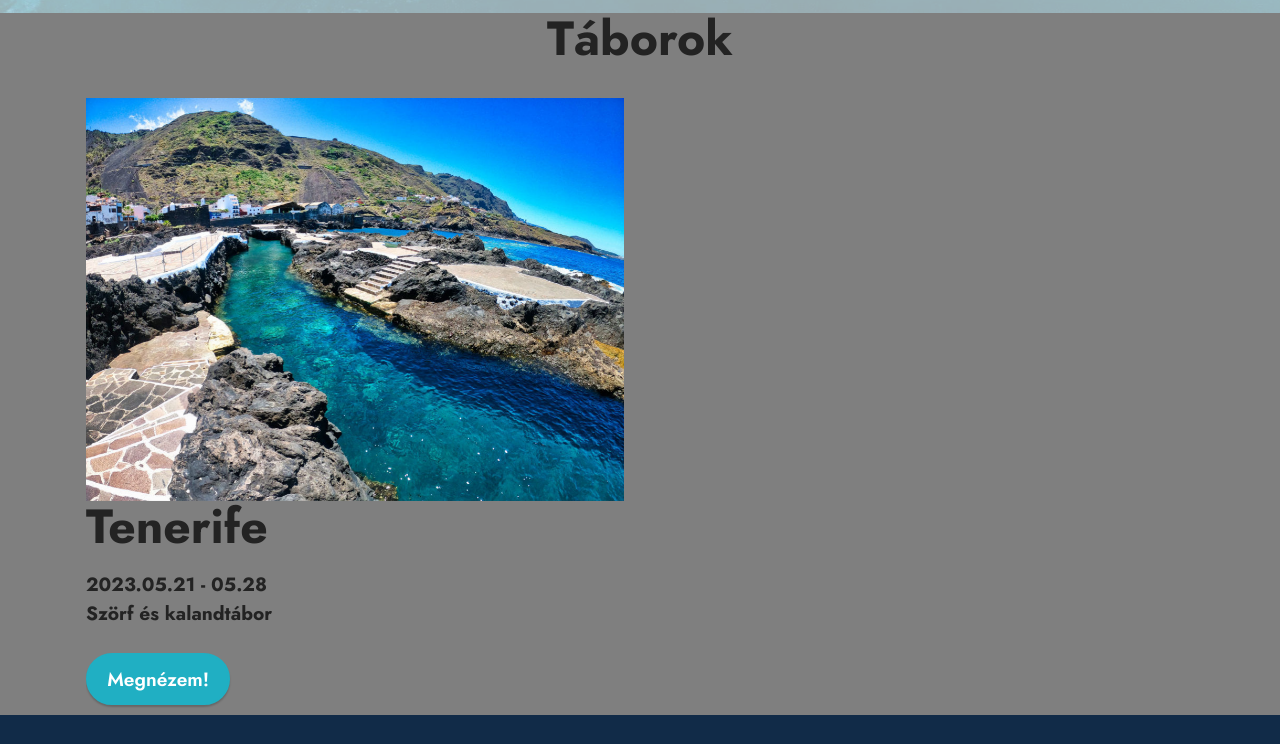
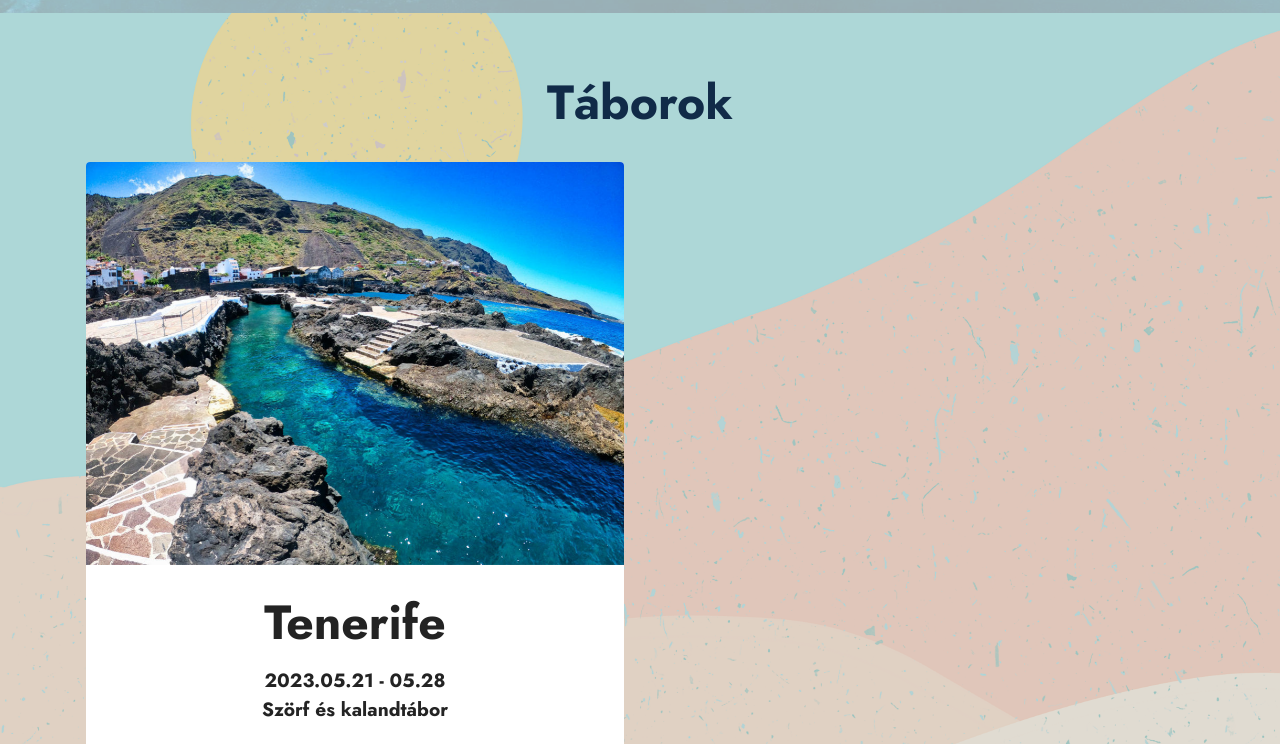
Before and after one commit to seaventurecamp/seaventurecamp, a plain HTML site: page index.html in a window 1280 px wide. Shown: the part 2571-3315 px from the top of the page. Drawn offline with Linux system fonts and the light colour scheme.

Commit message:
Add files via upload

```diff
--- a/assets/mobirise/css/mbr-additional.css
+++ b/assets/mobirise/css/mbr-additional.css
@@ -1165,6 +1165,68 @@ a {
     padding-right: 4rem;
   }
 }
+.cid-txfxvBwcx2 {
+  padding-top: 4rem;
+  padding-bottom: 2rem;
+  background-image: url("../../../assets/images/mbr-1920x1920.png");
+}
+.cid-txfxvBwcx2 .mbr-overlay {
+  background: #98dee8;
+  opacity: 0.3;
+}
+.cid-txfxvBwcx2 img,
+.cid-txfxvBwcx2 .item-img {
+  width: 100%;
+}
+.cid-txfxvBwcx2 .item:focus,
+.cid-txfxvBwcx2 span:focus {
+  outline: none;
+}
+.cid-txfxvBwcx2 .item {
+  cursor: pointer;
+  margin-bottom: 2rem;
+  position: relative;
+}
+.cid-txfxvBwcx2 .item-wrapper {
+  position: unset;
+  border-radius: 4px;
+  background: #ffffff;
+  height: 100%;
+  display: flex;
+  flex-flow: column nowrap;
+}
+@media (min-width: 992px) {
+  .cid-txfxvBwcx2 .item-wrapper .item-content {
+    padding: 2rem 2rem 0;
+  }
+  .cid-txfxvBwcx2 .item-wrapper .item-footer {
+    padding: 0 2rem 2rem;
+  }
+}
+@media (max-width: 991px) {
+  .cid-txfxvBwcx2 .item-wrapper .item-content {
+    padding: 1rem 1rem 0;
+  }
+  .cid-txfxvBwcx2 .item-wrapper .item-footer {
+    padding: 0 1rem 1rem;
+  }
+}
+.cid-txfxvBwcx2 .mbr-section-btn {
+  margin-top: auto !important;
+}
+.cid-txfxvBwcx2 .mbr-section-title {
+  color: #112b48;
+}
+.cid-txfxvBwcx2 .mbr-text,
+.cid-txfxvBwcx2 .mbr-section-btn {
+  text-align: center;
+}
+.cid-txfxvBwcx2 .item-title {
+  text-align: center;
+}
+.cid-txfxvBwcx2 .item-subtitle {
+  text-align: left;
+}
 .cid-twrIFaB7vI {
   padding-top: 2rem;
   padding-bottom: 1rem;
```
Also changed, not shown: Adatkezelési nyilatkozat.html (+1 -1 lines), Tenerife.html (+2 -2 lines), assets/images/hashes.json (+1 -1 lines), page2.html (+1 -1 lines), assets/theme/js/script.js, 1 other file.
